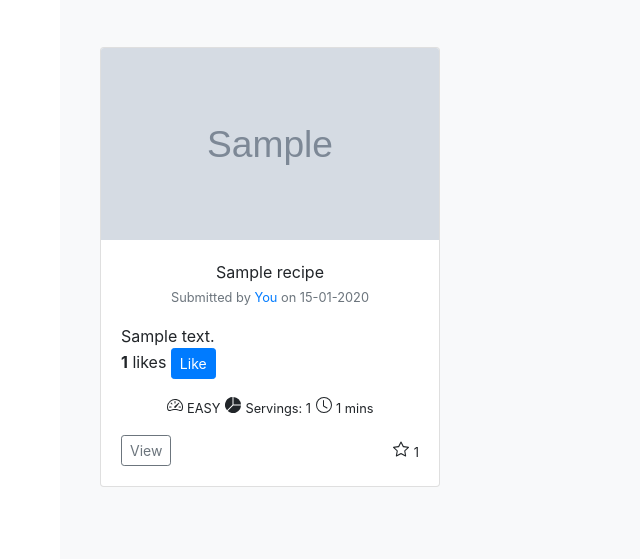
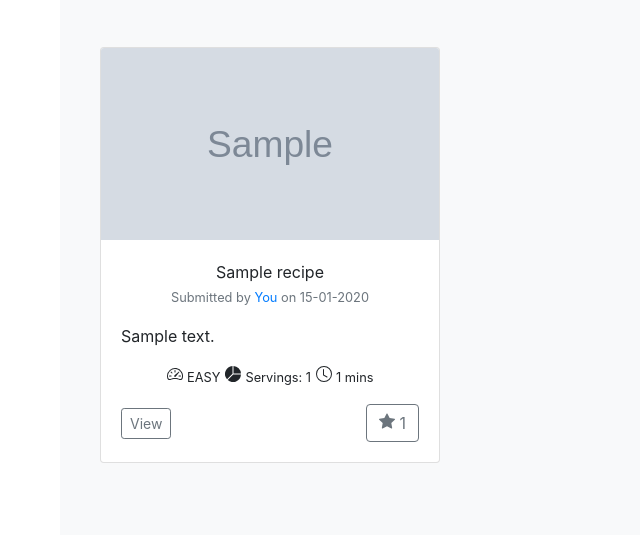
Before and after one commit to 2253612C/ITECHGroupProject, a Django app: page / in a window 1280 px wide. Shown: the part 363-922 px from the top of the page, without its empty margins (0-640 px from the left). After the commit the page ends 826 px from the top, so only its background shows below. Run offline with Django 3.2, Linux system fonts and the light colour scheme; a user stored in the database is signed in; tables that the repository leaves empty hold one stand-in row (values such as "Sample post"); grey boxes marked "Sample" are stand-in pictures; parts of the project's set-up code (start-up, migrations or seed data) failed here and were passed over; some libraries are stand-ins or nearby versions.

Commit message:
changed bookmarked button and finished like button code

```diff
--- a/recipeSite/templatetags/recipe_template_tags.py
+++ b/recipeSite/templatetags/recipe_template_tags.py
@@ -3,17 +3,19 @@ from django import template
 
 register = template.Library()
 
-
+#template tag which draws a number of recipe cards on a page, given a list of recipes (should be sorted as required in the views)
+#pass in an additional boolean arguement to also display the edit and delete buttons
 @register.inclusion_tag('recipeSite/recipeCard.html')
 def draw_recipe_cards(recipeList, user, can_edit_delete=False):
     return {'recipeList' : recipeList, 'user':user, 'can_edit_delete' : can_edit_delete}
 
-
+#same as above, but converts haystack search results into recipe objects from databse first
 @register.inclusion_tag('recipeSite/recipeCard.html')
 def draw_recipe_cards_from_haystack(page_object_list, user):
     recipeList=[x.object for x in page_object_list] #get underlying model objects from haystack SearchResult objects
     return {'recipeList' : recipeList, 'user':user}
 
+#filter tag to check in html templates if the user has bookmarked a recipe
 @register.filter
 def has_bookmarked(user, recipe,):
     return recipe.bookmarks.filter(id=user.id).exists() #checks if user has bookmarked a recipe
--- a/recipeSite/views.py
+++ b/recipeSite/views.py
@@ -267,15 +267,17 @@ class deleteAccount(View):
             return redirect(reverse('myAccount'))
 
 class LikeCategoryView(View):
-    @method_decorator(login_required)
+
     def get(self, request):
         recipeID = request.GET['recipe_id']
         try:
             recipe = Recipe.objects.get(id=int(recipeID))
+
         except Recipe.DoesNotExist:
             return HttpResponse(-1)
         except ValueError:
             return HttpResponse(-1)
+
         recipe.likes = recipe.likes + 1
         recipe.save()
         return HttpResponse(recipe.likes)
--- a/static/js/recipeCard.js
+++ b/static/js/recipeCard.js
@@ -1,32 +1,32 @@
 $(document).ready(function() {
 
-    $(".bi-bookmark-plus-fill").click(function() {
+    $(".bookmarkButton").click(function() {
 
         var recipeIdVar;
-        recipeIdVar = $(this).attr('data-recipeid');
+        recipeIdVar = $(this).attr('data-recipeid'); //get the recipe id which was clicked
 
-        var clickedBookmarkIcon=$(this);
+        var clickedBookmarkIcon=$(this); //save which bookark button was clicked
 
         $.get('/recipes/bookmark/',
-                {'recipe_id': recipeIdVar}, //data sent to view
+                {'recipe_id': recipeIdVar}, //send id to view
 
                 function(data) { //after the function has been called
 
                     if (data == "Deleted"){
-                        clickedBookmarkIcon.css({'fill' : "currentColor"});
+                        clickedBookmarkIcon.removeClass('btn-outline-warning').addClass('btn-outline-secondary'); //change the bookmark button to normal colour
                     }
                     else if (data== "Bookmarked"){
-                        clickedBookmarkIcon.css({'fill' : "gold"});
+                        clickedBookmarkIcon.removeClass('btn-outline-secondary').addClass('btn-outline-warning'); //change the bookmark button to highlighted colour
                     }
 
                 })
     })
 
 
-    $(".btn-outline-danger").click(function() {
+    $(".btn-outline-danger").click(function() { //delete button on recipe card when the user is on the 'my recipes' page
 
         var recipeIdVar;
-        recipeIdVar = $(this).attr('data-recipeid');
+        recipeIdVar = $(this).attr('data-recipeid'); //get the recipe id which was clicked
 
         var clickedRecipe=$(this).closest('.col-md-4'); //get the closest div element for the card which contains the delete button
 
@@ -35,20 +35,24 @@ $(document).ready(function() {
 
         function(data) { //after the function has been called
 
-            clickedRecipe.remove();
+            clickedRecipe.remove(); //remove the recipe card from the user view
 
         })
     })
 
 
-    $('#like_btn').click(function() {
+    $('.likeButton').click(function() { //like button on recipe card
         var recipeIdVar;
-        recipeIdVar = $(this).attr('data-recipeid');
+        recipeIdVar = $(this).attr('data-recipeid'); //get clicked recipe
+
+        var clickedLikeButton=$(this);
+
         $.get('/recipes/like/',
             {'recipe_id': recipeIdVar},
             function(data) {
-                $('#like_count').html(data);
-                $('#like_btn').hide();
+                clickedLikeButton.children('.visually-hidden').text(data); //update the like number
+                clickedLikeButton.removeClass('btn btn-outline-secondary').addClass('btn btn-outline-warning'); //changed the button from normal color to yellow
+                clickedLikeButton.css("pointer-events","none"); //make the button non-clickable
             })
     });
 });
--- a/templates/recipeSite/recipeCard.html
+++ b/templates/recipeSite/recipeCard.html
@@ -8,17 +8,17 @@
   <div class="container recipeCard-container">
           <div class="row">
             {% for recipe in recipeList %}
-            <div class="col-md-4">
+            <div class="col-md-4"> <!-- Allows for 3 recipe cards per row -->
               <div class="card mb-4 box-shadow">
-                <img class="bd-placeholder-img card-img-top w-100" src="{{ recipe.image.url }}"></img>
+                <img class="bd-placeholder-img card-img-top w-100" src="{{ recipe.image.url }}"></img> <!-- Place recipe image -->
                 <div class="card-body">
                   <div style="text-align: center;">
                     {{ recipe.recipeName }}
-                    <p> <small class="text-muted">Submitted by <a href="{% url 'profile' recipe.author %}">
+                    <p> <small class="text-muted">Submitted by <a href="{% url 'profile' recipe.author %}"> <!-- Recipe title and author -->
                       {% if user == recipe.author %}
-                      You
+                      You <!-- If the recipe was submitted by the logged in user, display "submitted by You" -->
                       {% else %}
-                      {{ recipe.author }}
+                      {{ recipe.author }} <!-- else display username of the user who submitted the recipe -->
                       {% endif %}
                     </a> on {{ recipe.submissionDateTime|date:"d-m-Y" }}</small></p>
                   </div>
@@ -26,16 +26,7 @@
                     <p class="card-text ">{{ recipe.description}}</p>
                   </div>
 
-                  <div>
-                    <strong id="like_count">{{ recipe.likes }}</strong> likes
-                    {% if user.is_authenticated %}
-                      <button id="like_btn" data-recipeid="{{ recipe.recipeName }}" class="btn btn-primary btn-sm" type="button">
-                      <span data-feather="thumbs-up"></span>
-                        Like
-                      </button>
-                    {% endif %}
-                  </div>
-
+                  <!-- Icons for  recipe difficulty, cook time and servings -->
                   <div id="recipe_icons">
                     <svg xmlns="http://www.w3.org/2000/svg" width="16" height="16" fill="currentColor" class="bi bi-speedometer2" viewBox="0 0 16 16">
                       <path d="M8 4a.5.5 0 0 1 .5.5V6a.5.5 0 0 1-1 0V4.5A.5.5 0 0 1 8 4zM3.732 5.732a.5.5 0 0 1 .707 0l.915.914a.5.5 0 1 1-.708.708l-.914-.915a.5.5 0 0 1 0-.707zM2 10a.5.5 0 0 1 .5-.5h1.586a.5.5 0 0 1 0 1H2.5A.5.5 0 0 1 2 10zm9.5 0a.5.5 0 0 1 .5-.5h1.5a.5.5 0 0 1 0 1H12a.5.5 0 0 1-.5-.5zm.754-4.246a.389.389 0 0 0-.527-.02L7.547 9.31a.91.91 0 1 0 1.302 1.258l3.434-4.297a.389.389 0 0 0-.029-.518z"/>
@@ -60,26 +51,47 @@
                   <div class="d-flex justify-content-between align-items-center">
                     <div class="btn-group">
                       <a href="{% url 'recipeSite:viewRecipe' recipe.slug %}" class="btn btn-sm btn-outline-secondary">View</a>
+
+                      <!-- If the user is on the correct page to edit and delete the recipe, display the buttons do each -->
                       {% if user == recipe.author and can_edit_delete %}
                       <a href="{% url 'recipeSite:editRecipe' recipe.slug %}" class="btn btn-sm btn-outline-secondary">Edit</a>
                       <button type="button" data-recipeid="{{ recipe.id }}" class="btn btn-sm btn-outline-danger">Delete</button>
                       {% endif %}
                     </div>
                     <div>
+                       <!-- If the logged in user is not the user who submitted the recipe, show a clickable like button-->
+                      {% if user != recipe.author %}
+                      <button type="button" data-recipeid="{{ recipe.id }}" class="btn btn-outline-secondary likeButton">
+                        <svg xmlns="http://www.w3.org/2000/svg" width="16" height="16" fill="currentColor" class="bi bi-star-fill" viewBox="0 0 16 16">
+                        <path d="M3.612 15.443c-.386.198-.824-.149-.746-.592l.83-4.73L.173 6.765c-.329-.314-.158-.888.283-.95l4.898-.696L7.538.792c.197-.39.73-.39.927 0l2.184 4.327 4.898.696c.441.062.612.636.282.95l-3.522 3.356.83 4.73c.078.443-.36.79-.746.592L8 13.187l-4.389 2.256z"></path>
+                        </svg>
+                        <span class="visually-hidden">{{ recipe.likes}}</span>
+                      </button>
+                      {% else %}
+                      <!-- If the user submitted this recipe, show the like button but make it non-clickable -->
+                      <button type="button" class="btn btn-outline-secondary" style="pointer-events: none">
+                        <svg xmlns="http://www.w3.org/2000/svg" width="16" height="16" fill="currentColor" class="bi bi-star-fill" viewBox="0 0 16 16">
+                        <path d="M3.612 15.443c-.386.198-.824-.149-.746-.592l.83-4.73L.173 6.765c-.329-.314-.158-.888.283-.95l4.898-.696L7.538.792c.197-.39.73-.39.927 0l2.184 4.327 4.898.696c.441.062.612.636.282.95l-3.522 3.356.83 4.73c.078.443-.36.79-.746.592L8 13.187l-4.389 2.256z"></path>
+                        </svg>
+                        <span class="visually-hidden">{{ recipe.likes}}</span>
+                      </button>
+                      {% endif %}
 
-                      <svg xmlns="http://www.w3.org/2000/svg" width="16" height="16" fill="currentColor" class="bi bi-star" viewBox="0 0 16 16">
-                        <path d="M2.866 14.85c-.078.444.36.791.746.593l4.39-2.256 4.389 2.256c.386.198.824-.149.746-.592l-.83-4.73 3.522-3.356c.33-.314.16-.888-.282-.95l-4.898-.696L8.465.792a.513.513 0 0 0-.927 0L5.354 5.12l-4.898.696c-.441.062-.612.636-.283.95l3.523 3.356-.83 4.73zm4.905-2.767-3.686 1.894.694-3.957a.565.565 0 0 0-.163-.505L1.71 6.745l4.052-.576a.525.525 0 0 0 .393-.288L8 2.223l1.847 3.658a.525.525 0 0 0 .393.288l4.052.575-2.906 2.77a.565.565 0 0 0-.163.506l.694 3.957-3.686-1.894a.503.503 0 0 0-.461 0z"/>
-                      </svg>
-                      <small>{{ recipe.likes}}</small>
+                      <!-- If the user is logged in and not the person who submitted the recipe, show the bookmark buttons -->
                       {% if user.is_authenticated and user != recipe.author %}
-                          {% if user|has_bookmarked:recipe %}
-                          <svg data-recipeid="{{ recipe.id }}" xmlns="http://www.w3.org/2000/svg" width="16" height="16" fill="gold" class="bi bi-bookmark-plus-fill" viewBox="0 0 16 16">
-                            <path fill-rule="evenodd" d="M2 15.5V2a2 2 0 0 1 2-2h8a2 2 0 0 1 2 2v13.5a.5.5 0 0 1-.74.439L8 13.069l-5.26 2.87A.5.5 0 0 1 2 15.5zm6.5-11a.5.5 0 0 0-1 0V6H6a.5.5 0 0 0 0 1h1.5v1.5a.5.5 0 0 0 1 0V7H10a.5.5 0 0 0 0-1H8.5V4.5z"/>
-                          </svg>
-                          {% else %}
-                          <svg data-recipeid="{{ recipe.id }}" xmlns="http://www.w3.org/2000/svg" width="16" height="16" fill="currentColor" class="bi bi-bookmark-plus-fill" viewBox="0 0 16 16">
-                            <path fill-rule="evenodd" d="M2 15.5V2a2 2 0 0 1 2-2h8a2 2 0 0 1 2 2v13.5a.5.5 0 0 1-.74.439L8 13.069l-5.26 2.87A.5.5 0 0 1 2 15.5zm6.5-11a.5.5 0 0 0-1 0V6H6a.5.5 0 0 0 0 1h1.5v1.5a.5.5 0 0 0 1 0V7H10a.5.5 0 0 0 0-1H8.5V4.5z"/>
-                          </svg>
+                          {% if user|has_bookmarked:recipe %}  <!-- If previously bookmarked, display yellow bookmark button -->
+                          <button type="button" data-recipeid="{{ recipe.id }}" class="btn btn-outline-warning bookmarkButton">
+                            <svg xmlns="http://www.w3.org/2000/svg" width="16" height="16" fill="currentColor" class="bi bi-bookmark-fill" viewBox="0 0 16 16">
+                            <path d="M2 2v13.5a.5.5 0 0 0 .74.439L8 13.069l5.26 2.87A.5.5 0 0 0 14 15.5V2a2 2 0 0 0-2-2H4a2 2 0 0 0-2 2z"></path>
+                            </svg>
+                          </button>
+                          {% else %} <!-- If user has not bookmarked this recipe, display bookmark button as normal colour -->
+                          <button type="button" data-recipeid="{{ recipe.id }}" class="btn btn-outline-secondary bookmarkButton">
+                            <svg xmlns="http://www.w3.org/2000/svg" width="16" height="16" fill="currentColor" class="bi bi-bookmark-fill" viewBox="0 0 16 16">
+                            <path d="M2 2v13.5a.5.5 0 0 0 .74.439L8 13.069l5.26 2.87A.5.5 0 0 0 14 15.5V2a2 2 0 0 0-2-2H4a2 2 0 0 0-2 2z"></path>
+                            </svg>
+                            <span class="visually-hidden"></span>
+                          </button>
                           {% endif %}
                       {% endif %}
                     </div>
```
Also changed, not shown: recipeSite/migrations/0001_initial.py (deleted), 2 other files.
